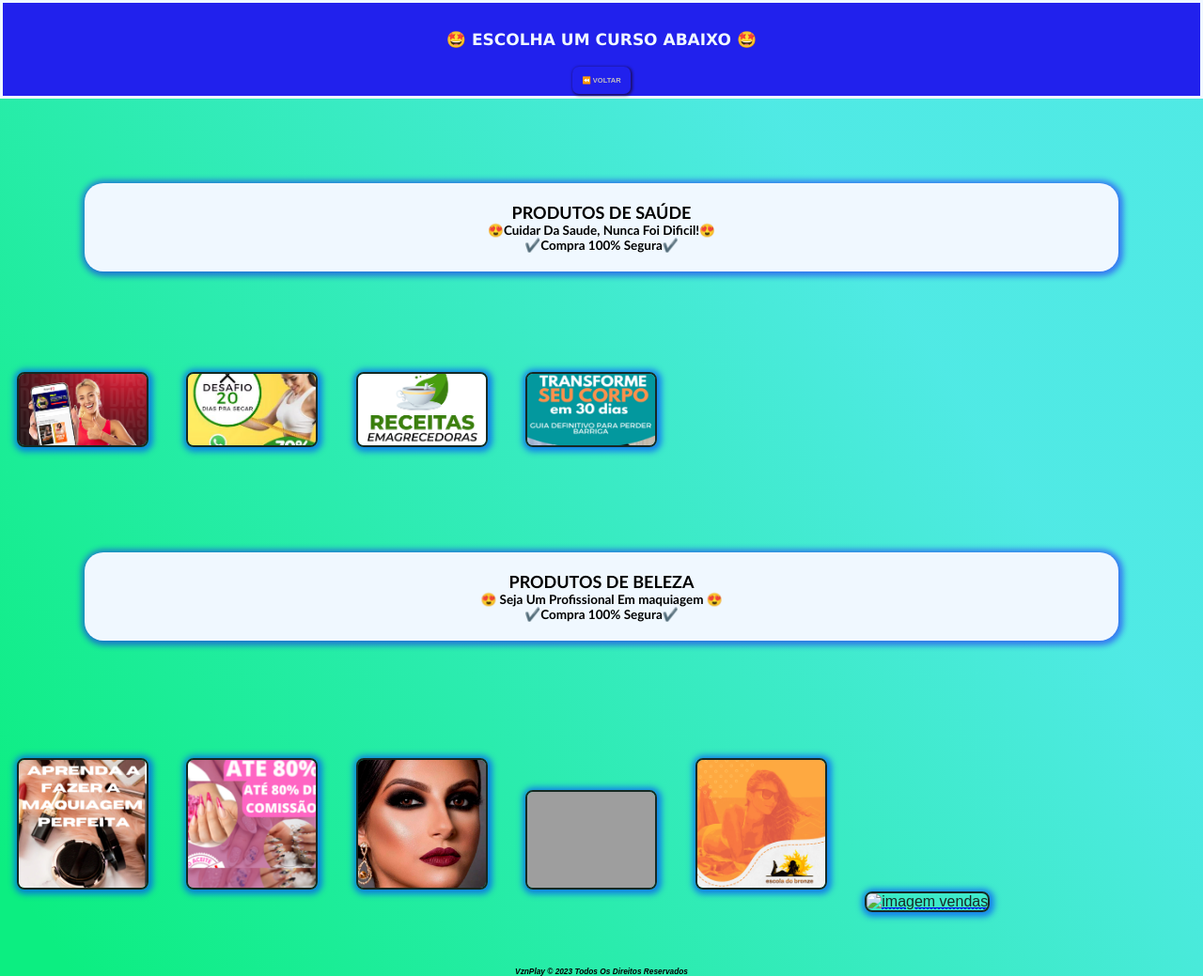
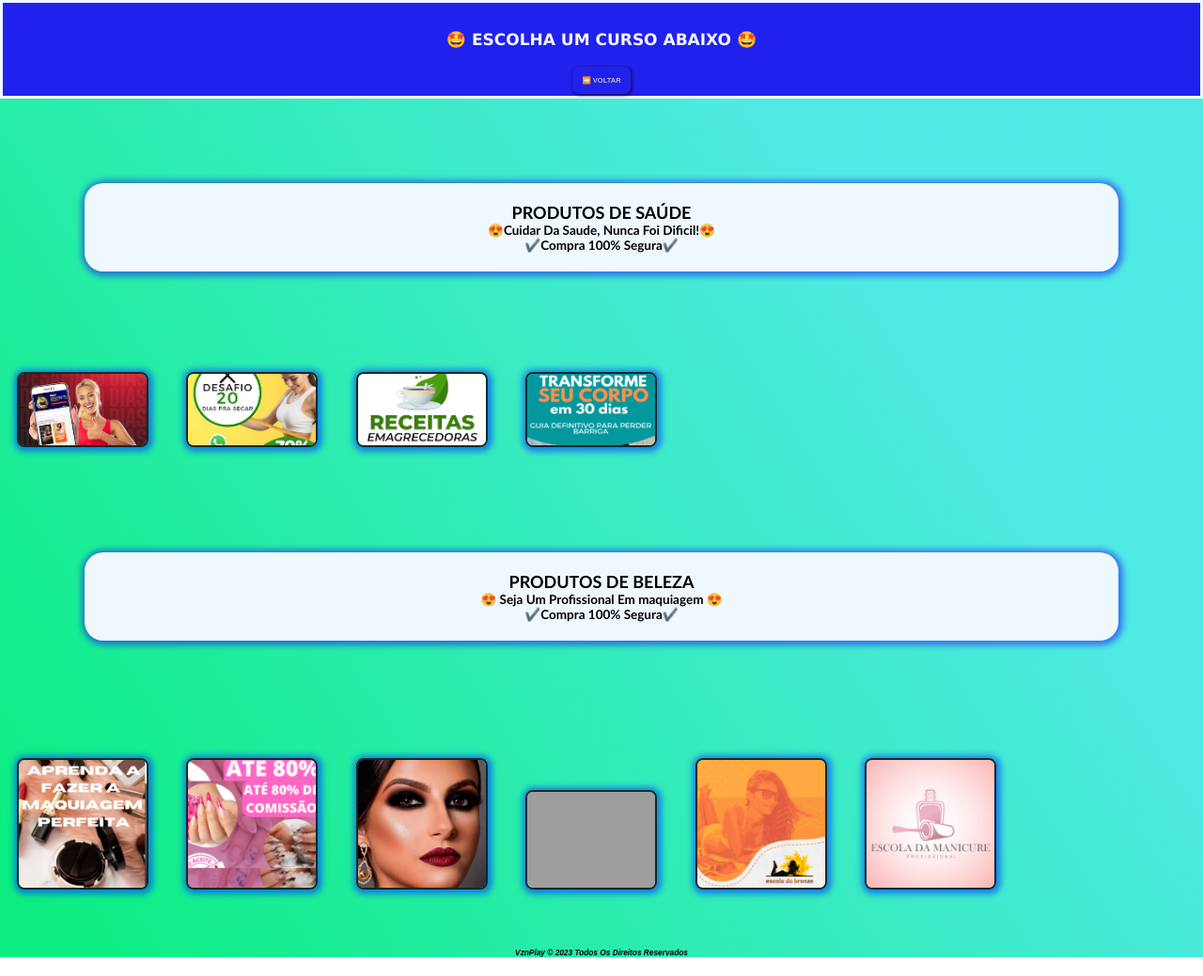
Before and after one commit to VznPlay/VznPlays, a plain HTML site: page outros1.html in a window 1280 px wide. Shown: the whole page at 94% size. Drawn offline with Linux system fonts and the light colour scheme; grey boxes are pictures that could not be loaded.

Commit message:
ultima atualizacao 03/03

```diff
--- a/outros1.html
+++ b/outros1.html
@@ -54,7 +54,7 @@
   <a href="https://go.hotmart.com/G79910972O" target="_blank" >
   <abbr title="SAIBA MAIS CLICANDO AQUI"><img src="../VznPlays/outros/maquiagem5.png" alt="imagem vendas"></a></abbr>
   <a href="https://go.hotmart.com/O79911154A" target="_blank" >
-  <abbr title="SAIBA MAIS CLICANDO AQUI"><img src="../VznPlayss/outros/maquiagem6.png" alt="imagem vendas"></a></abbr>
+  <abbr title="SAIBA MAIS CLICANDO AQUI"><img src="../VznPlays/outros/maquiagem6.png" alt="imagem vendas"></a></abbr>
 
 
   <footer class="vznplay">
```
